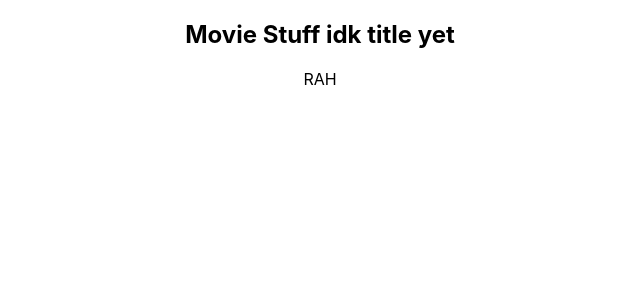
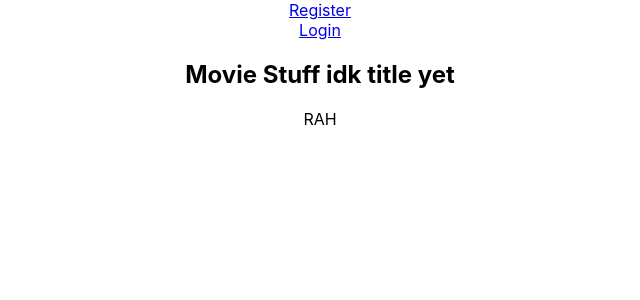
Before and after one commit to LeighVirrey/Myggblomster, a React (Create React App) app in the folder front-end/: page / in a window 1280 px wide. Shown: the top 300 px of the page, without its empty margins (320-960 px from the left). Built offline with nearby package versions, Linux system fonts and the light colour scheme.

Commit message:
login and navbar

```diff
--- a/front-end/src/App.js
+++ b/front-end/src/App.js
@@ -1,11 +1,13 @@
-import logo from './logo.svg';
+import NavBar from './components/navbar/navbar';
 import './App.css';
 
 function App() {
   return (
     <div className="App">
+      <div className='nav'><NavBar /></div>
       <h2>Movie Stuff idk title yet</h2>
       <p>RAH</p>
+
     </div>
   );
 }
--- a/front-end/src/components/login/login.js
+++ b/front-end/src/components/login/login.js
@@ -45,10 +45,12 @@
                 method: "POST",
                 headers: {
                     "Content-type": "application/json",
-                    "Access-Control-Allow-Credentials": 'true'
+                    "Access-Control-Allow-Credentials": 'true',
+                    // "Access-Control-Allow-Origin": '*',
+                    // "strict-origin-when-cross-origin": 'origin'
                 },
                 body: JSON.stringify(theBody),
-                credentials: 'include'
+                // credentials: 'include'
             }
             console.log("FETCH OPTIONS: ", fetchOptions)
 
--- /dev/null
+++ b/front-end/src/components/navbar/navbar.js
@@ -0,0 +1,14 @@
+import React from 'react'
+import { Link } from 'react-router-dom';
+
+function NavBar() {
+    return (
+        <div>
+        <Link className="nav-link" to="/register">Register</Link>
+        <br></br>
+        <Link className="nav-link" to="/login">Login</Link>
+        </div>
+    )
+}
+
+export default NavBar
```
